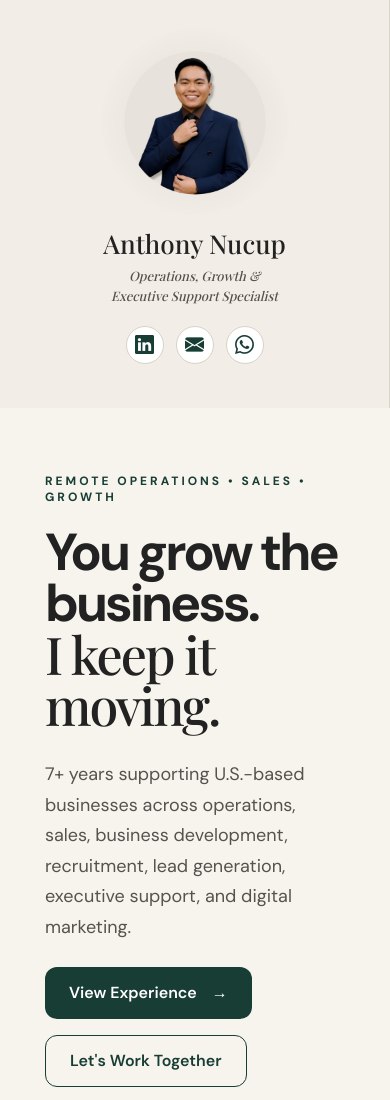
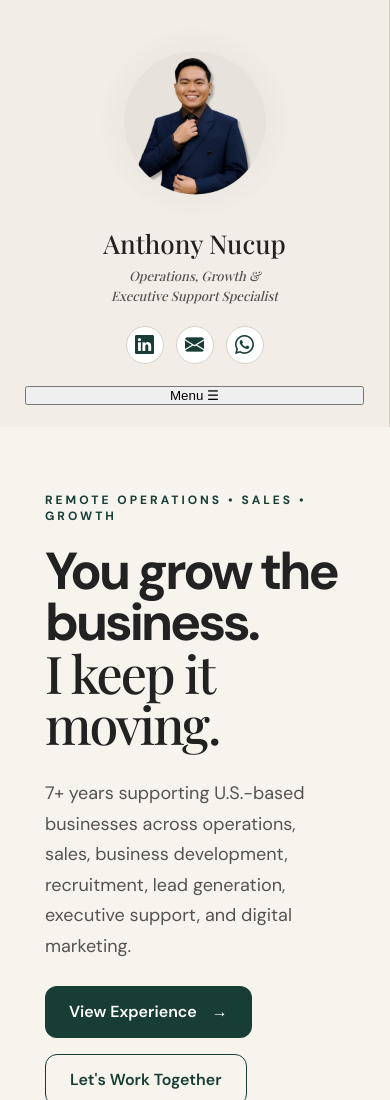
Before and after one commit to janinaguardiano/anthony-portfolio, a plain HTML site: page index.html in a window 390 px wide. Shown: the top 1100 px of the page. Drawn offline with nearby package versions, Linux system fonts and the light colour scheme; a web font is replaced by a local one.

Commit message:
Add mobile menu toggle

```diff
--- a/index.html
+++ b/index.html
@@ -52,6 +52,12 @@
 </div>
 
       </div>
+
+<button class="mobile-menu-toggle" type="button" aria-label="Open navigation">
+  <span>Menu</span>
+  <span class="mobile-menu-icon">☰</span>
+</button>
+
 
       <nav class="sidebar-nav">
 
```
